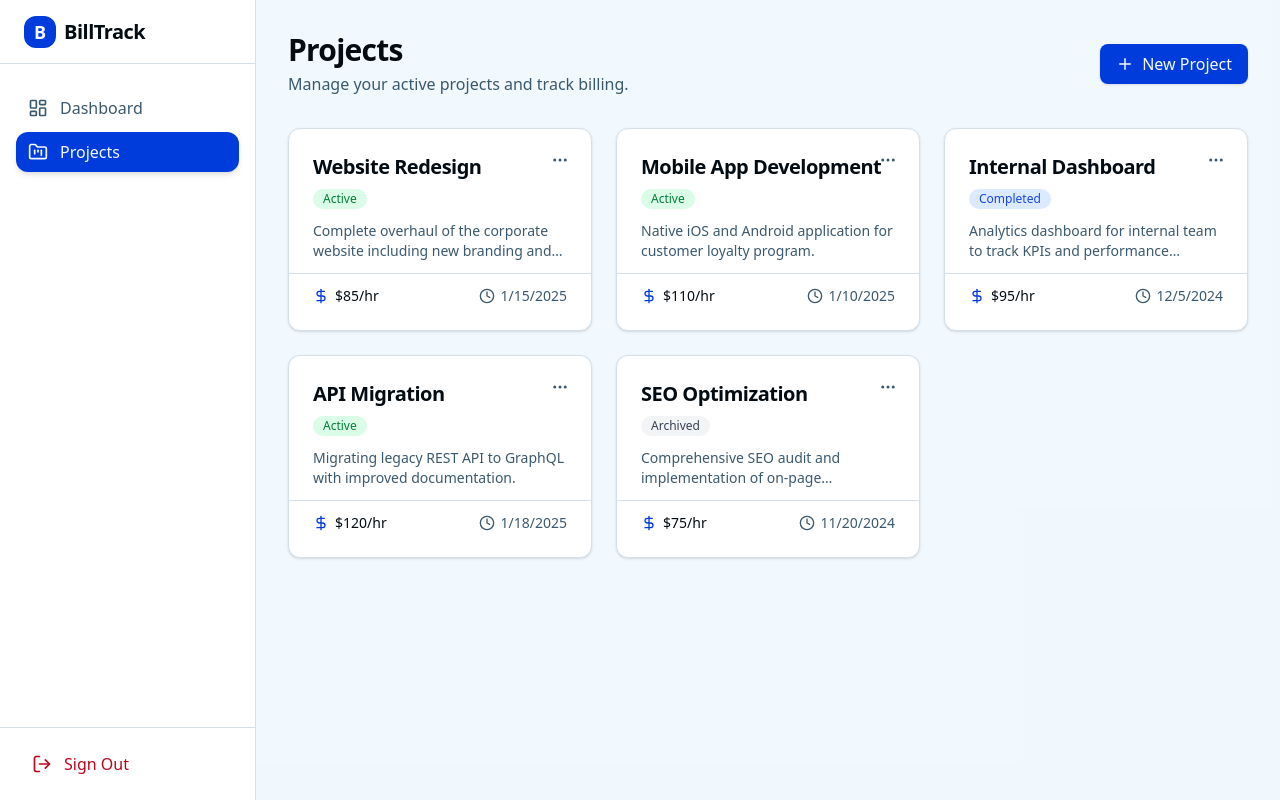
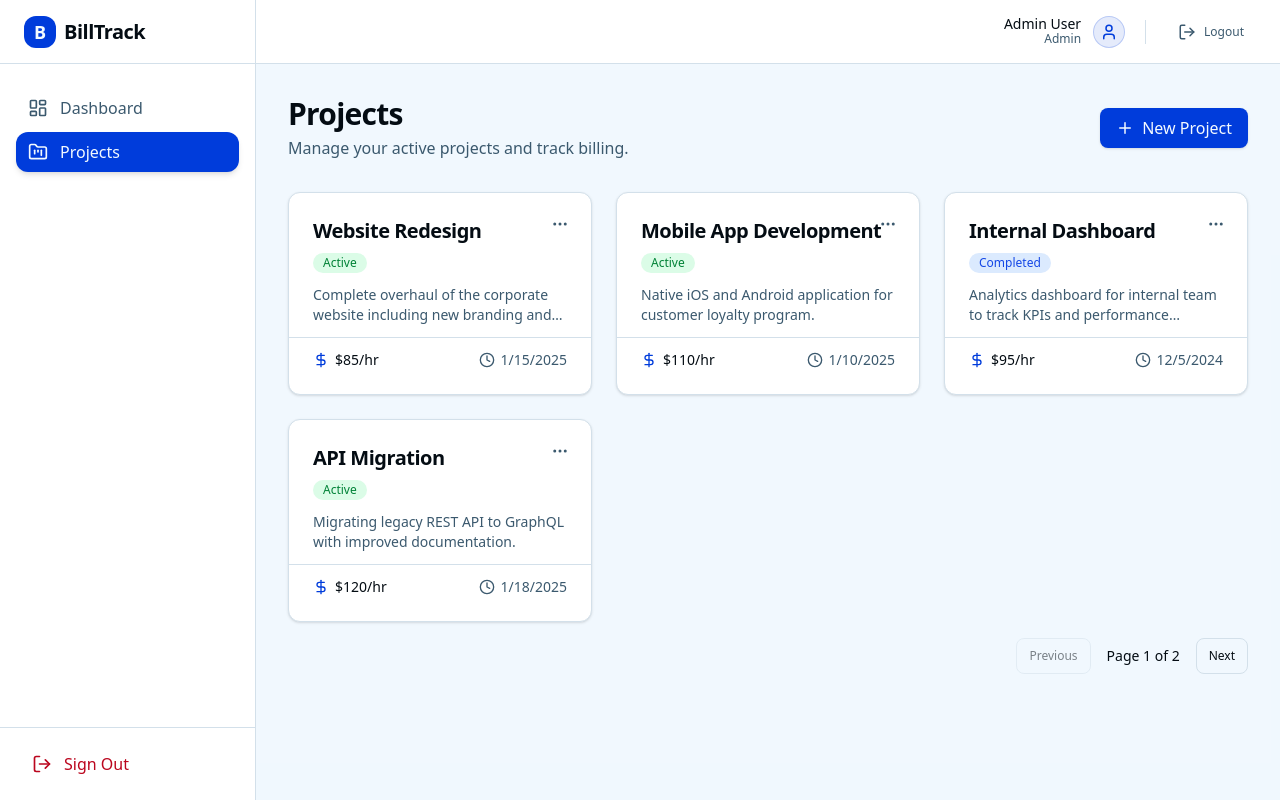
Before and after one commit to kashifsoh678/project-billing-trackor-app, a Next.js app: page /projects in a window 1280 px wide. Built offline with nearby package versions, Linux system fonts and the light colour scheme.

Commit message:
feat: introduce new Navbar component, implement pagination for project list, and remove time log delete functionality.

```diff
--- a/src/app/(dashboard)/projects/[id]/page.tsx
+++ b/src/app/(dashboard)/projects/[id]/page.tsx
@@ -207,7 +207,6 @@ export default function ProjectDetailsPage({ params }: { params: { id: string }
                         setIsModalOpen(false)
                         setEditingLog(null)
                     }}
-                    onDelete={handleDeleteLog}
                 />
             </Modal>
         </div>
--- a/src/app/(dashboard)/projects/page.tsx
+++ b/src/app/(dashboard)/projects/page.tsx
@@ -104,8 +104,21 @@ export default function ProjectsPage() {
         }
     }
 
+    const [currentPage, setCurrentPage] = useState(1)
+    const ITEMS_PER_PAGE = 4
+
+    const totalPages = Math.ceil(projects.length / ITEMS_PER_PAGE)
+    const startIndex = (currentPage - 1) * ITEMS_PER_PAGE
+    const currentProjects = projects.slice(startIndex, startIndex + ITEMS_PER_PAGE)
+
+    const handlePageChange = (newPage: number) => {
+        if (newPage >= 1 && newPage <= totalPages) {
+            setCurrentPage(newPage)
+        }
+    }
+
     return (
-        <div className="space-y-8">
+        <div className="space-y-8 h-full">
             <div className="flex flex-col sm:flex-row sm:items-center justify-between gap-4">
                 <div>
                     <h1 className="text-3xl font-bold tracking-tight">Projects</h1>
@@ -125,8 +138,9 @@ export default function ProjectsPage() {
                 </Button>
             </div>
 
+            <div className='flex flex-col justify-between'>
                 <div className="grid grid-cols-1 md:grid-cols-2 lg:grid-cols-3 gap-6">
-                {projects.map((project) => (
+                    {currentProjects.map((project) => (
                         <ProjectCard
                             key={project.id}
                             project={project}
@@ -135,6 +149,32 @@ export default function ProjectsPage() {
                         />
                     ))}
                 </div>
+
+                {totalPages > 1 && (
+                    <div className="flex items-center justify-end gap-2 mt-4">
+                        <Button
+                            variant="outline"
+                            size="sm"
+                            onClick={() => handlePageChange(currentPage - 1)}
+                            disabled={currentPage === 1}
+                        >
+                            Previous
+                        </Button>
+                        <span className="text-sm font-medium mx-2">
+                            Page {currentPage} of {totalPages}
+                        </span>
+                        <Button
+                            variant="outline"
+                            size="sm"
+                            onClick={() => handlePageChange(currentPage + 1)}
+                            disabled={currentPage === totalPages}
+                        >
+                            Next
+                        </Button>
+                    </div>
+                )}
+            </div>
+
 
             <Modal
                 isOpen={isModalOpen}
--- a/src/components/layout/dashboard-layout.tsx
+++ b/src/components/layout/dashboard-layout.tsx
@@ -6,6 +6,7 @@ import { usePathname } from 'next/navigation'
 import { FolderKanban, LayoutDashboard, LogOut, Menu } from 'lucide-react'
 import { Button } from '@/components/ui/button'
 import { cn } from '@/lib/utils'
+import Navbar from './navbar'
 
 const SidebarItem = ({
     icon: Icon,
@@ -79,13 +80,7 @@ const DashboardLayout = ({ children }: DashboardLayoutProps) => {
 
             {/* Main Content */}
             <main className="flex-1 md:ml-64 min-h-screen flex flex-col">
-                {/* Mobile Header */}
-                <header className="md:hidden h-16 flex items-center px-4 border-b border-border bg-card">
-                    <Button variant="ghost" size="sm" className="-ml-2">
-                        <Menu size={24} />
-                    </Button>
-                    <span className="ml-2 text-lg font-bold">BillTrack</span>
-                </header>
+                <Navbar />
 
                 <div className="flex-1 p-6 md:p-8 overflow-y-auto">
                     {children}
--- /dev/null
+++ b/src/components/layout/navbar.tsx
@@ -0,0 +1,62 @@
+'use client'
+
+import React from 'react'
+import { Menu, LogOut, User } from 'lucide-react'
+import { Button } from '@/components/ui/button'
+
+interface NavbarProps {
+    onMenuClick?: () => void
+}
+
+const Navbar = ({ onMenuClick }: NavbarProps) => {
+    // Mock user data
+    const user = {
+        name: 'Admin User',
+        role: 'Admin',
+        // In a real app, this would be a URL
+        avatar: null
+    }
+
+    return (
+        <header className="h-16 flex items-center justify-between px-4 sm:px-6 border-b border-border bg-card">
+            <div className="flex items-center gap-4">
+                <Button
+                    variant="ghost"
+                    size="sm"
+                    className="md:hidden -ml-2 text-muted-foreground"
+                    onClick={onMenuClick}
+                >
+                    <Menu size={24} />
+                </Button>
+                {/* Brand or Page Title could go here if needed, but Sidebar has brand */}
+                <span className="md:hidden text-lg font-bold">BillTrack</span>
+            </div>
+
+            <div className="flex items-center gap-4">
+                <div className="flex items-center gap-3">
+                    <div className="hidden sm:flex flex-col items-end  w-40">
+                        <p className="text-sm font-medium leading-none truncate line-clamp-1">{user.name}</p>
+                        <p className="text-xs text-muted-foreground truncate line-clamp-1">{user.role}</p>
+                    </div>
+                    <div className="h-8 w-8 rounded-full bg-primary/10 flex items-center justify-center border border-primary/20 text-primary">
+                        <User size={18} />
+                    </div>
+                </div>
+
+                <div className="h-6 w-px bg-border mx-1 hidden sm:block"></div>
+
+                <Button
+                    variant="ghost"
+                    size="sm"
+                    className="text-muted-foreground hover:text-destructive hover:bg-destructive/10 gap-2"
+                    title="Sign Out"
+                >
+                    <LogOut size={18} />
+                    <span className="hidden sm:inline">Logout</span>
+                </Button>
+            </div>
+        </header>
+    )
+}
+
+export default Navbar
--- a/src/components/time-tracking/time-log-form.tsx
+++ b/src/components/time-tracking/time-log-form.tsx
@@ -6,7 +6,6 @@ import { Textarea } from '@/components/ui/textarea'
 import { zodResolver } from '@hookform/resolvers/zod'
 import { useForm } from 'react-hook-form'
 import * as z from 'zod'
-import { TimeLog } from '../kanban/kanban-board'
 
 const timeLogSchema = z.object({
     hours: z.coerce
@@ -26,10 +25,9 @@ interface TimeLogFormProps {
     initialData?: TimeLogFormValues
     onSubmit: (data: TimeLogFormValues) => void
     onCancel?: () => void
-    onDelete: (log: TimeLog) => void
 }
 
-const TimeLogForm = ({ initialData, onSubmit, onCancel, onDelete }: TimeLogFormProps) => {
+const TimeLogForm = ({ initialData, onSubmit, onCancel }: TimeLogFormProps) => {
     const {
         register,
         handleSubmit,
@@ -103,11 +101,6 @@ const TimeLogForm = ({ initialData, onSubmit, onCancel, onDelete }: TimeLogFormP
                         Cancel
                     </Button>
                 )}
-                {initialData && onDelete && (
-                    <Button type="button" size='sm' variant="destructive" onClick={() => onDelete(initialData as TimeLog)}>
-                        Delete
-                    </Button>
-                )}
                 <Button type="submit" size='sm' disabled={isSubmitting}>
                     {initialData ? 'Update Log' : 'Save Log'}
                 </Button>
```
Lines whose indentation alone changed are shown as unchanged.
